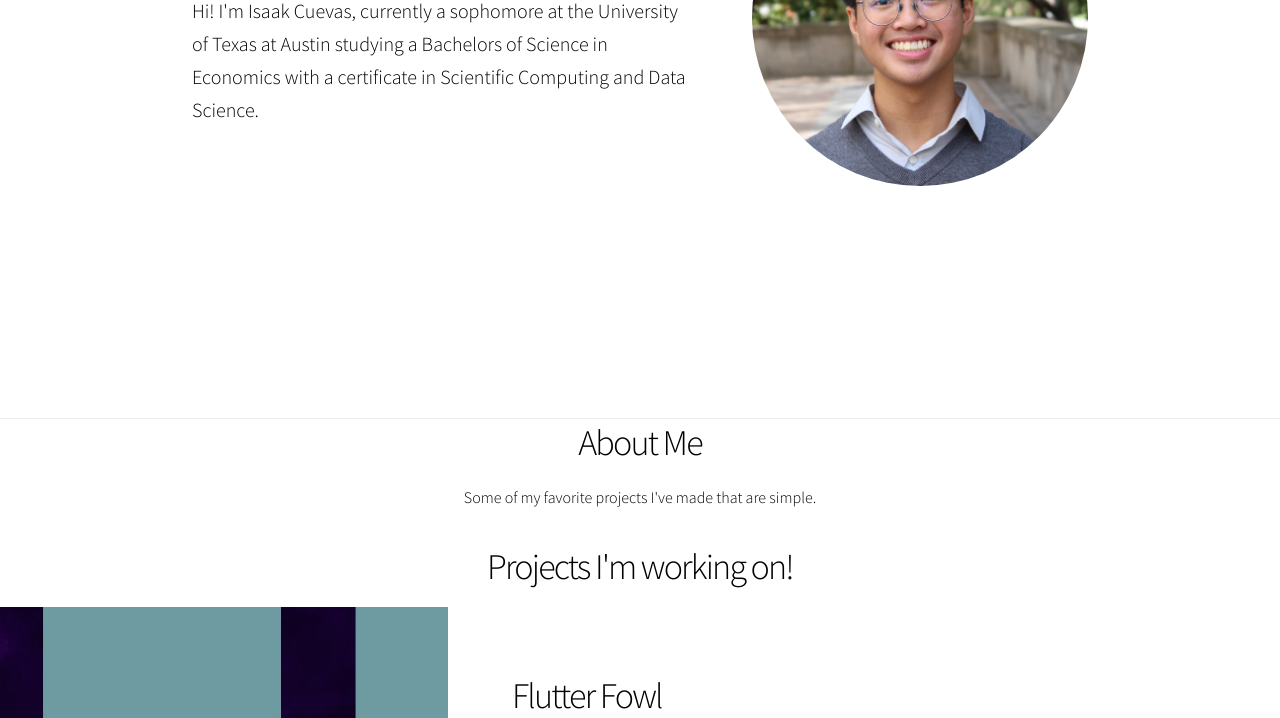
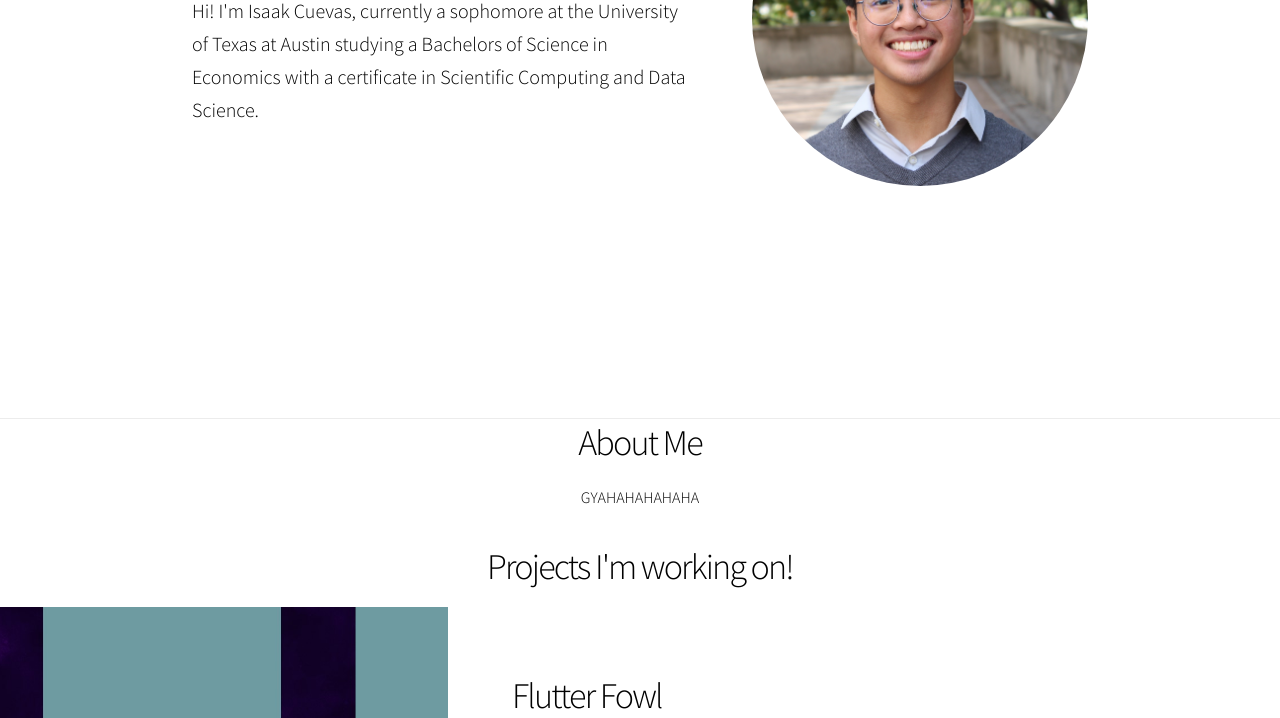
Before and after one commit to Thioid/thioid.github.io, a plain HTML site: page index.html in a window 1280 px wide. Shown: the part 382-1100 px from the top of the page. Drawn offline with Linux system fonts and the light colour scheme.

Commit message:
Update index.html

```diff
--- a/index.html
+++ b/index.html
@@ -29,7 +29,7 @@
 				<section class="wrapper style1 align-center">
 					<div class="inner">
 						<h2>About Me</h2>
-						<p>Some of my favorite projects I've made that are simple.</p>
+						<p>GYAHAHAHAHAHA</p>
 					</div>
 
 				<!-- Project Title -->
```
